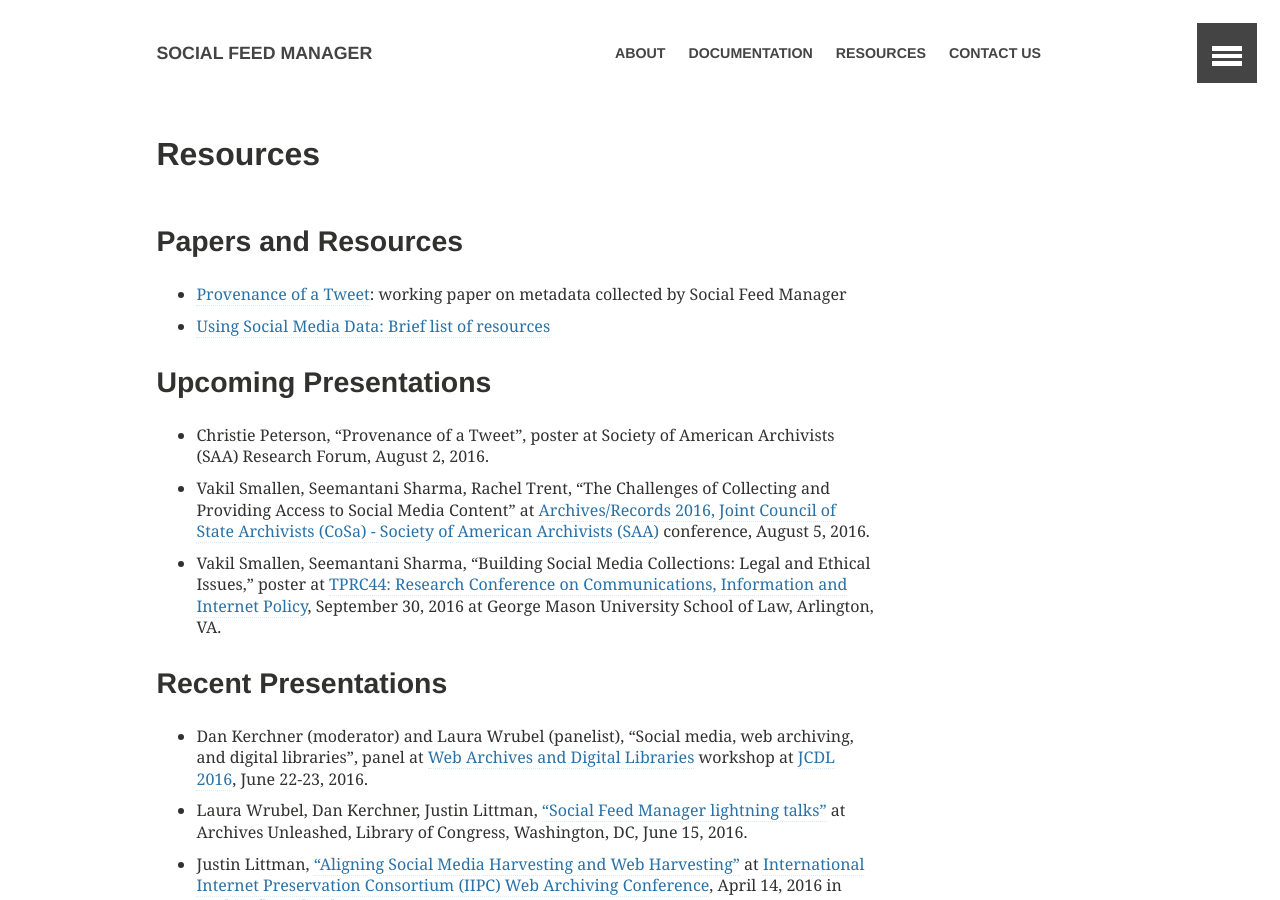
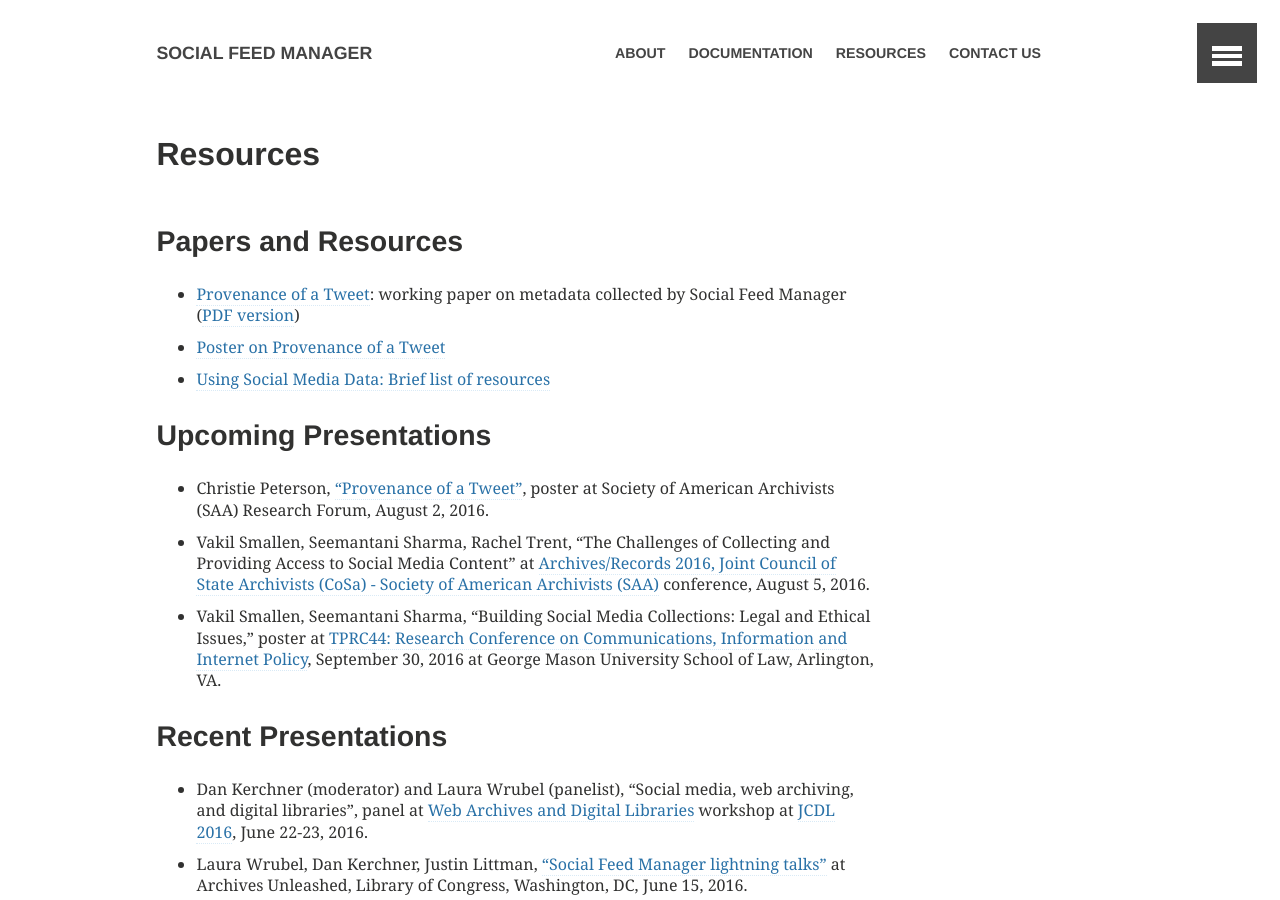
Before and after one commit to gwu-libraries/sfm-ui, a Jekyll site: the page built from resources/index.md, in a window 1280 px wide and 900 px high. Built offline with Jekyll 4.4.1, drawn with Linux system fonts in a browser that asks for light colours; comment, search, counter and statistics services are not loaded.

Commit message:
provenance docs and poster links

```diff
--- a/resources/index.md
+++ b/resources/index.md
@@ -12,12 +12,13 @@
 
 Papers and Resources
 --------------------
-* [Provenance of a Tweet](https://scholarspace.library.gwu.edu/files/h128nd689): working paper on metadata collected by Social Feed Manager
+* [Provenance of a Tweet](https://scholarspace.library.gwu.edu/files/h128nd689): working paper on metadata collected by Social Feed Manager ([PDF version]({{ site.github.url }}/resources/provenance-of-tweet.pdf))
+* [Poster on Provenance of a Tweet]({{ site.github.url }}/resources/prov-tweet-poster.pdf)
 * [Using Social Media Data: Brief list of resources]({{ site.github.url }}/resources/ethics)
 
 Upcoming Presentations
 ----------------------
-* Christie Peterson, "Provenance of a Tweet", poster at Society of American Archivists (SAA) Research Forum, August 2, 2016.
+* Christie Peterson, ["Provenance of a Tweet"]({{ site.github.url }}/resources/prov-tweet-poster.pdf), poster at Society of American Archivists (SAA) Research Forum, August 2, 2016.
 * Vakil Smallen, Seemantani Sharma, Rachel Trent, "The Challenges of Collecting and Providing Access to Social Media Content" at [Archives/Records 2016, Joint Council of State Archivists (CoSa) - Society of American Archivists (SAA)](http://www2.archivists.org/am2016) conference, August 5, 2016.
 * Vakil Smallen, Seemantani Sharma, "Building Social Media Collections: Legal and Ethical Issues," poster at [TPRC44: Research Conference on Communications, Information and Internet Policy](http://www.tprcweb.com/), September 30, 2016 at George Mason University School of Law, Arlington, VA.
 
```
